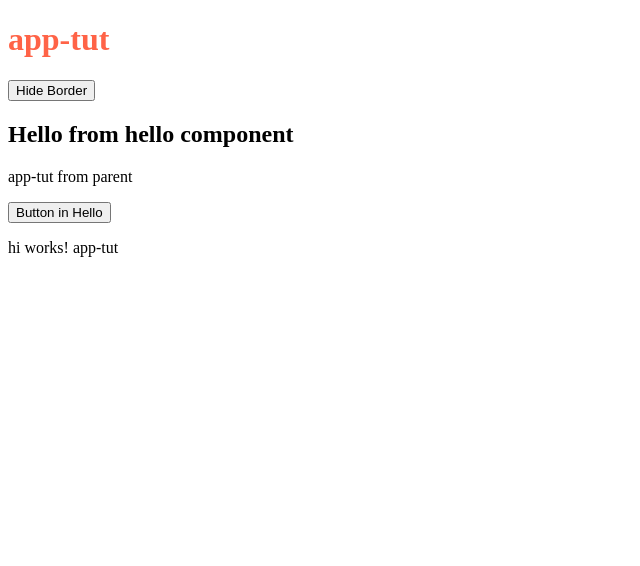
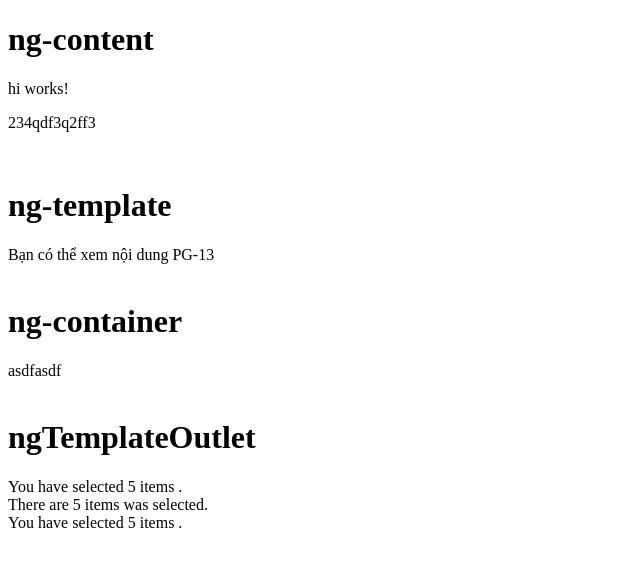
Before and after one commit to jaslark/angular-tutorial, an Angular app in the folder app-tut/: page / in a window 1280 px wide. Shown: the top 566 px of the page, without its empty margins (0-640 px from the left). Built offline with nearby package versions, Linux system fonts and the light colour scheme.

Commit message:
05-content

```diff
--- a/app-tut/src/app/app.component.html
+++ b/app-tut/src/app/app.component.html
@@ -1,4 +1,39 @@
-<h1 [class.with-border]="withBorder" [style.color]="textColor">{{ title }}</h1>
-<button (click)="onButtonClick()">{{ withBorder ? 'Hide' : 'Show' }} Border</button>
-<app-hello [text]="title" (buttonClicked)="onButtonClickedFromHello($event)"></app-hello>
-<app-hi></app-hi>
+<h1>ng-content</h1>
+<app-hi>
+  <span>asdfasdfas  </span>
+  <p>234qdf3q2ff3</p>
+</app-hi>
+<br>
+<h1>ng-template</h1>
+<div>
+  <div *ngIf="user.age >= 13; else noPG13">
+    Bạn có thể xem nội dung PG-13
+  </div>
+  <ng-template #noPG13>
+    <div>
+      Bạn không thể xem nội dung PG-13
+    </div>
+  </ng-template>
+</div>
+<br>
+<h1>ng-container</h1>
+<ng-container *ngIf="isFlag">
+  <div>asdfasdf</div>
+</ng-container>
+<br>
+<h1>ngTemplateOutlet</h1>
+<div class="card">
+  <div class="card-header">
+      You have selected <ng-container [ngTemplateOutlet]="counterTmpl"></ng-container>.
+  </div>
+  <div class="card-body">
+      There are <ng-container [ngTemplateOutlet]="counterTmpl"></ng-container> was selected.
+  </div>
+  <div class="card-footer">
+      You have selected <ng-container [ngTemplateOutlet]="counterTmpl"></ng-container>.
+  </div>
+</div>
+
+<ng-template #counterTmpl>
+  <span class="badge badge-primary">{{ counter }}</span> items
+</ng-template>
--- a/app-tut/src/app/app.component.ts
+++ b/app-tut/src/app/app.component.ts
@@ -29,6 +29,11 @@ export class AppComponent
 
   textColor = 'tomato';
   withBorder = true;
+  user = {
+    age: 14
+  }
+  isFlag = true;
+  counter = 5;
 
   ngOnInit(): void {
     // console.log('OnInit ran');
--- a/app-tut/src/app/hi/hi.component.html
+++ b/app-tut/src/app/hi/hi.component.html
@@ -1 +1,2 @@
 <p>hi works! {{text}}</p>
+<ng-content select="p"></ng-content>
```
